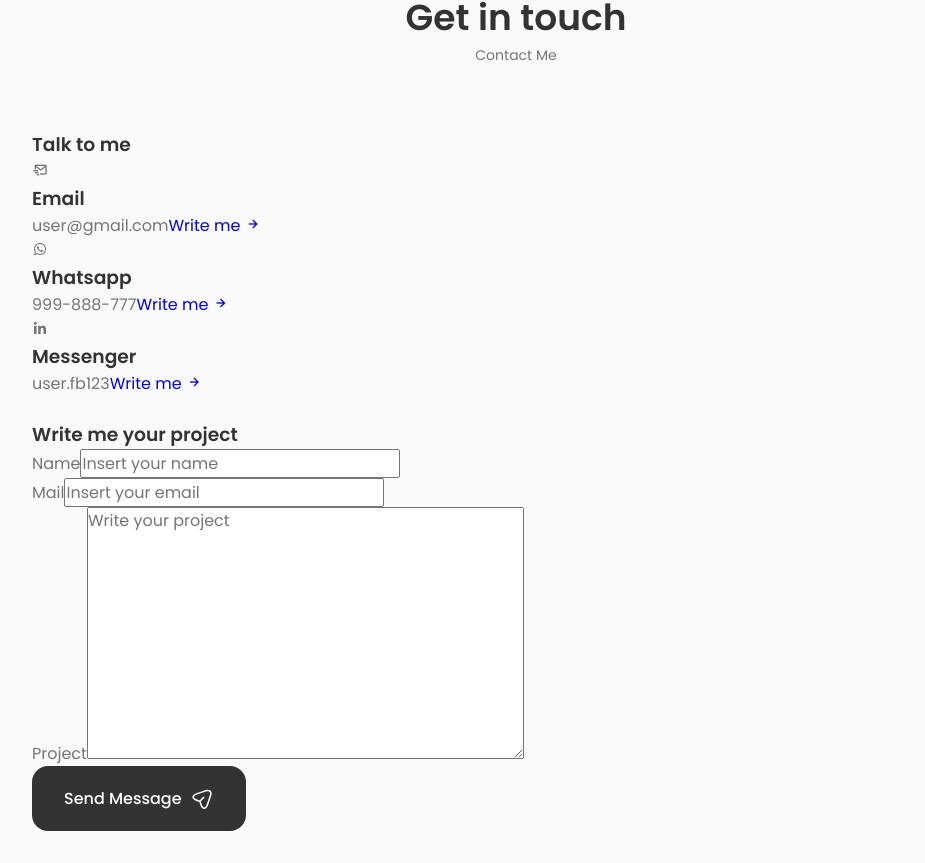
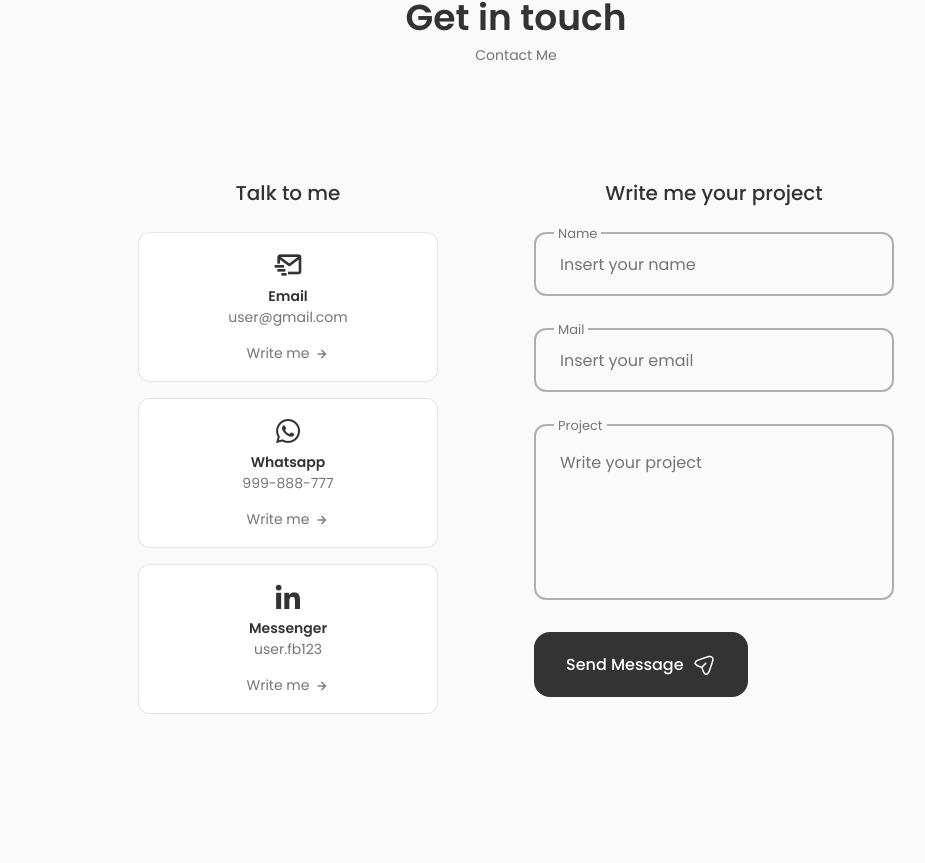
Before and after one commit to Filla0/My-Portfolio, a React (Vite) app: page / in a window 1280 px wide. Shown: the part 3738-4601 px from the top of the page, without its empty margins (124-1049 px from the left). After the commit the page ends 4484 px from the top, so only its background shows below. Built offline with nearby package versions, Linux system fonts and the light colour scheme.

Commit message:
contact page done

```diff
--- a/package.json
+++ b/package.json
@@ -10,6 +10,8 @@
     "preview": "vite preview"
   },
   "dependencies": {
+    "@emailjs/browser": "^3.11.0",
+    "emailjs-com": "^3.2.0",
     "react": "^18.2.0",
     "react-dom": "^18.2.0",
     "swiper": "^10.0.4"
--- a/src/components/contact/Contact.jsx
+++ b/src/components/contact/Contact.jsx
@@ -1,7 +1,17 @@
-import React from "react";
+import React, { useRef } from 'react';
+import emailjs from '@emailjs/browser';
+import "./contact.css"
 
 
 const Contact = () => {
+    const form = useRef();
+
+    const sendEmail = (e) => {
+        e.preventDefault();
+
+        emailjs.sendForm('service_93fscu9', 'template_0a6zihh', form.current, 'LgUqXvf4vp5ZTwPWb')
+        e.target.reset()
+    };
     return (
         <div className="contact section" id="contact">
             <h2 className="section__title">Get in touch</h2>
@@ -50,7 +60,7 @@
                 <div className="contact__content">
                     <h3 className="contact__title">Write me your project</h3>
 
-                    <form action="" className="contact__form">
+                    <form ref={form} onSubmit={sendEmail} action="" className="contact__form">
                         <div className="contact__form-div">
                             <label className="contact__form-tag">Name</label>
                             <input type="text" name="name" className="contact__form-input" placeholder="Insert your name" />
@@ -61,7 +71,7 @@
                             <input type="email" name="emai" className="contact__form-input" placeholder="Insert your email" />
                         </div>
 
-                        <div className="contact__form-div">
+                        <div className="contact__form-div contact__form-area">
                             <label className="contact__form-tag">Project</label>
                             <textarea name="project" cols="30" rows="10" className="contact__form-input" placeholder="Write your project"></textarea>
                         </div>
--- a/src/components/contact/contact.css
+++ b/src/components/contact/contact.css
@@ -0,0 +1,141 @@
+.contact__container {
+    grid-template-columns: repeat(2, max-content);
+    justify-content: center;
+    column-gap: 6rem;
+    padding-top: 3rem;
+}
+
+.contact__title {
+    text-align: center;
+    font-size: var(--h3-font-size);
+    font-weight: var(--font-medium);
+    margin-bottom: var(--mb-1-5);
+}
+
+.contact__info {
+    display: grid;
+    row-gap: 1rem;
+    grid-template-columns: 300px;
+}
+
+.contact__card {
+    background-color: var(--container-color);
+    border: 1px solid rgba(0, 0, 0, 0.1);
+    padding: 1rem;
+    border-radius: 0.75rem;
+    text-align: center;
+}
+
+.contact__card-icon {
+    font-size: 2rem;
+    color: var(--title-color);
+    margin-bottom: var(--mb-0-25);
+}
+
+.contact__card-data {
+    display: block;
+    margin-bottom: var(--mb-0-75);
+}
+
+.contact__card-title,
+.contact__card-data {
+    font-size: var(--small-font-size);
+}
+
+.contact__button {
+    color: var(--text-color);
+    font-size: var(--small-font-size);
+    display: inline-flex;
+    align-items: center;
+    justify-content: center;
+    column-gap: 0.25rem;
+}
+.contact__button-icon {
+    font-size: 1rem;
+    transition: 0.3s;
+}
+
+.contact__button:hover .contact__button-icon {
+    transform: translate(0.25rem);
+}
+
+.contact__form {
+    width: 360px;
+}
+
+.contact__form-div {
+    position: relative;
+    margin-bottom: var(--mb-2);
+    height: 4rem;
+}
+
+.contact__form-input {
+    position: absolute;
+    top: 0;
+    left: 0;
+    width: 100%;
+    height: 100%;
+    border: 2px solid rgba(0, 0, 0, 0.3);
+    background: none;
+    color: var(--text-color);
+    outline: none;
+    border-radius: 0.75rem;
+    padding: 1.5rem;
+    z-index: 1;
+}
+
+.contact__form-tag {
+    position: absolute;
+    top: -0.75rem;
+    left: 1.25rem;
+    font-size: var(--smaller-font-size);
+    padding: 0.25rem;
+    background-color: var(--body-color);
+    z-index: 10;
+}
+
+.contact__form-area {
+    height: 11rem;
+}
+
+.contact__form-area textarea {
+    resize: none;
+}
+
+/*=============== BREAKPOINTS ===============*/
+/* For large devices */
+@media screen and (max-width: 992px) {
+    .contact__container {
+        column-gap: 3rem;
+    }
+}
+
+/* For medium devices */
+@media screen and (max-width: 768px) {
+    .contact__container {
+        grid-template-columns: 1fr;
+        row-gap: 3rem;
+    }
+
+    .contact__info {
+        justify-content: center;
+    }
+
+    .contact__form {
+        margin: 0 auto;
+    }
+}
+
+@media screen and (max-width: 576px) {
+    .contact__info {
+        grid-template-columns: 1fr;
+    }
+
+    .contact__form {
+        width: 100%;
+    }
+}
+
+/* For small devices */
+@media screen and (max-width: 350px) {
+}
```
Also changed, not shown: 1 other file (tests, documents, lock files or other folders).
